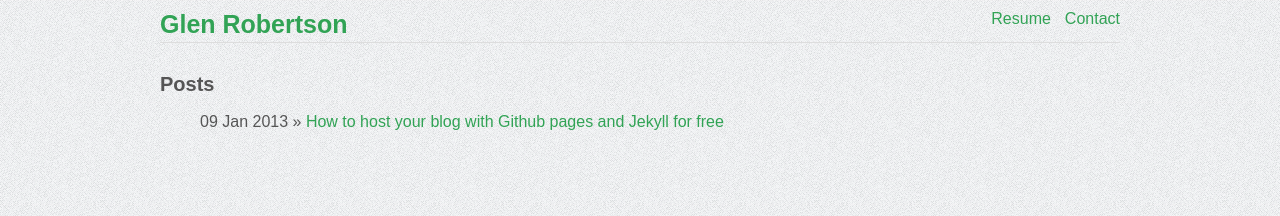
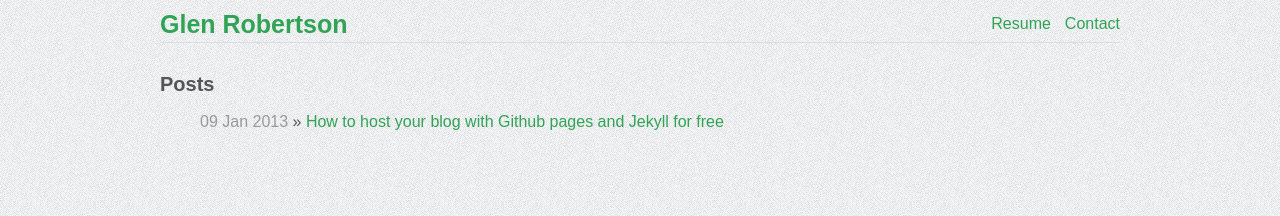
Before and after one commit to glenrobertson/glenrobertson.github.com, a Jekyll site: the page built from index.html, in a window 1280 px wide. Shown: the top 216 px of the page. Built offline with Jekyll 4.4.1, drawn with Linux system fonts in a browser that asks for light colours; Markdown is read by kramdown in place of the engine named in the settings.

Commit message:
Tweaking header in layout.

```diff
--- a/css/screen.css
+++ b/css/screen.css
@@ -65,13 +65,13 @@ td ul {
 ul#navigation {
     display: block;
     float: right;
-    margin: 0;
+    margin: 5px 0;
     text-align: right;
 }
 ul#navigation li {
     float: left;
     margin-left: 14px;
 }
-ul.posts > span {
+ul.posts li span {
     color: #999;
 }
```
